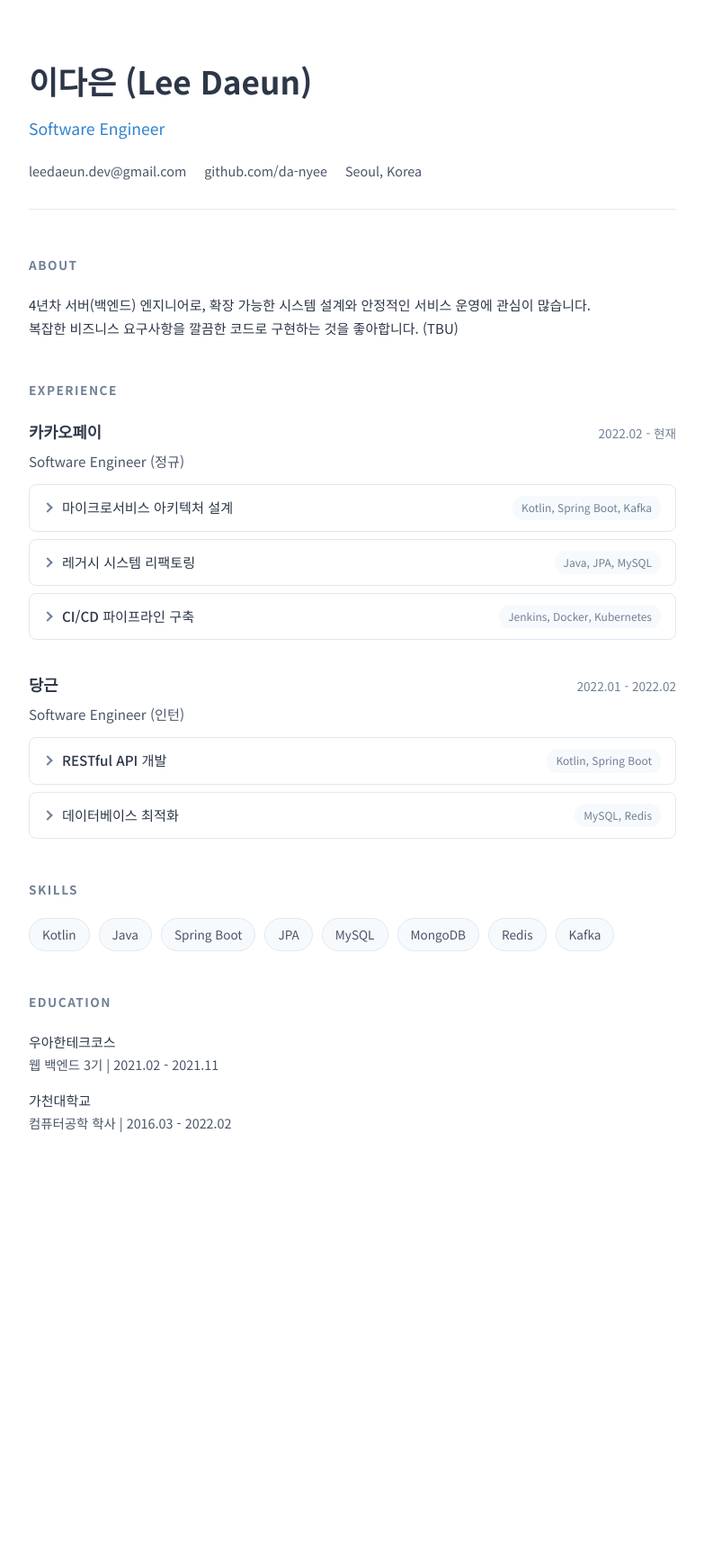
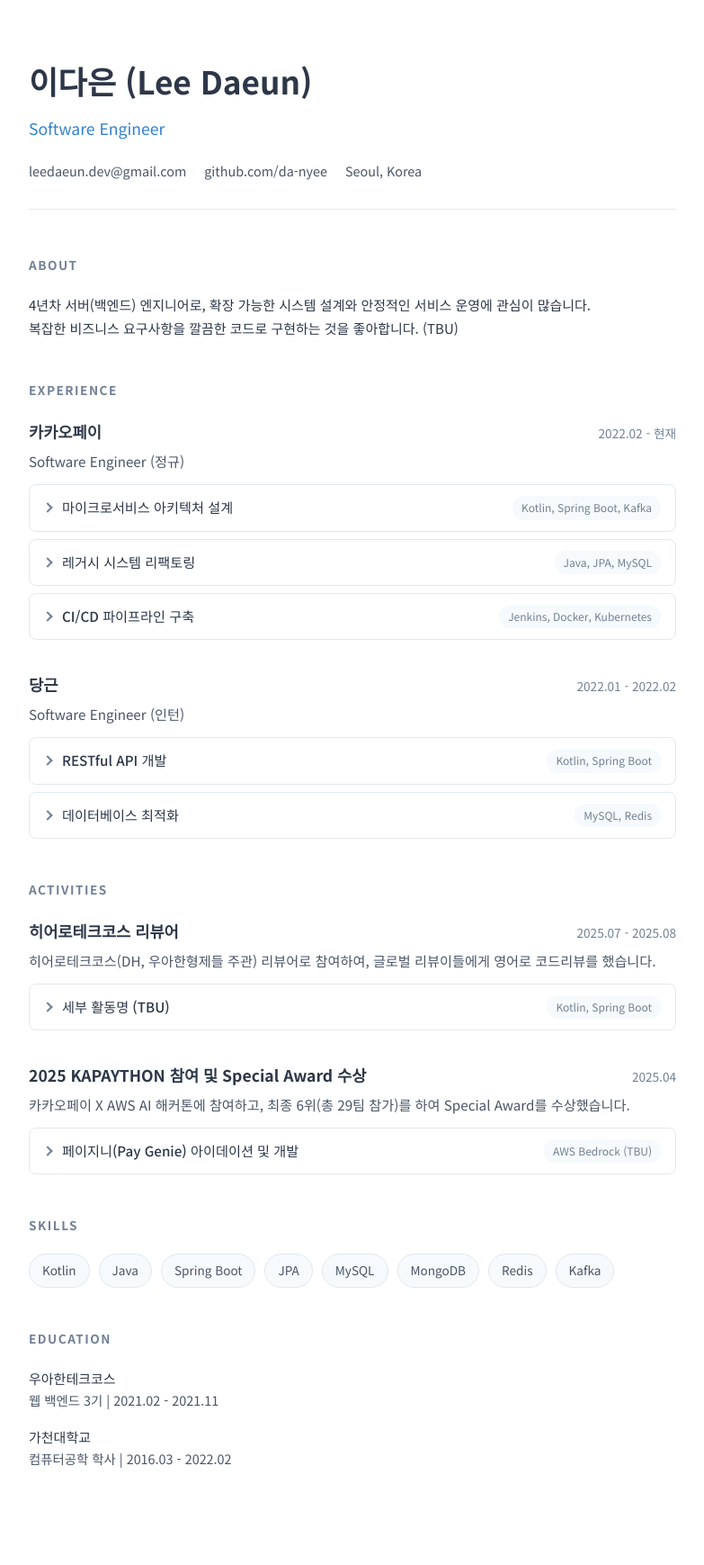
Before and after one commit to da-nyee/da-nyee, a Jekyll site: the page built from docs/index.html, in a window 1280 px wide. Shown: the whole page at 90% size, without its empty margins (248-1031 px from the left). Built offline with Jekyll 4.4.1, drawn with Linux system fonts in a browser that asks for light colours; before the commit the page ends 1365 px from its top, so only the background shows below that.

Commit message:
feat: add Activities section

```diff
--- a/docs/index.html
+++ b/docs/index.html
@@ -106,6 +106,51 @@
 </section>
 
 <section class="section">
+  <h2 class="section__title">Activities</h2>
+
+  <article class="experience">
+    <div class="experience__header">
+      <h3 class="experience__company">히어로테크코스 리뷰어</h3>
+      <span class="experience__period">2025.07 - 2025.08</span>
+    </div>
+    <p class="experience__role">히어로테크코스(DH, 우아한형제들 주관) 리뷰어로 참여하여, 글로벌 리뷰이들에게 영어로 코드리뷰를 했습니다.</p>
+    <div class="experience__projects">
+      <details class="project">
+        <summary class="project__title">
+          <span class="project__name">세부 활동명 (TBU)</span>
+          <span class="project__tech">Kotlin, Spring Boot</span>
+        </summary>
+        <div class="project__content">
+          <ul>
+            <li>성과 또는 활동 내용</li>
+          </ul>
+        </div>
+      </details>
+    </div>
+  </article>
+  <article class="experience">
+    <div class="experience__header">
+      <h3 class="experience__company">2025 KAPAYTHON 참여 및 Special Award 수상</h3>
+      <span class="experience__period">2025.04</span>
+    </div>
+    <p class="experience__role">카카오페이 X AWS AI 해커톤에 참여하고, 최종 6위(총 29팀 참가)를 하여 Special Award를 수상했습니다.</p>
+    <div class="experience__projects">
+      <details class="project">
+        <summary class="project__title">
+          <span class="project__name">페이지니(Pay Genie) 아이데이션 및 개발</span>
+          <span class="project__tech">AWS Bedrock (TBU)</span>
+        </summary>
+        <div class="project__content">
+          <ul>
+            <li>성과 또는 활동 내용</li>
+          </ul>
+        </div>
+      </details>
+    </div>
+  </article>
+</section>
+
+<section class="section">
   <h2 class="section__title">Skills</h2>
   <div class="skills">
     <span class="skill-tag">Kotlin</span>
```
